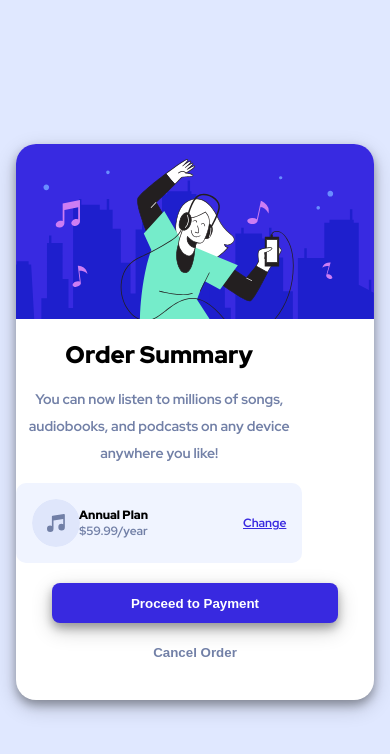
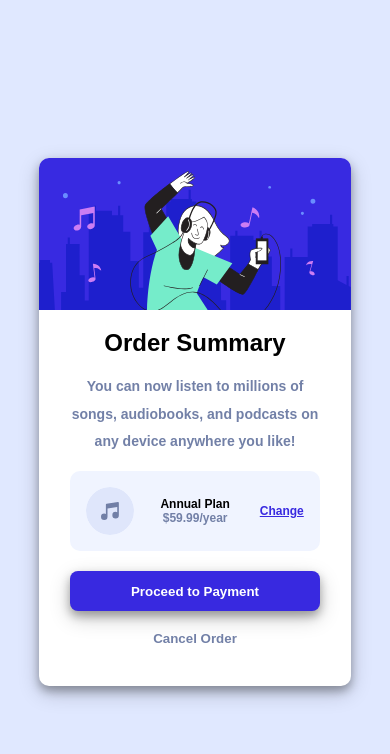
Before and after one commit to muhammedsajadali/Order-summary-Frontend-Mentor-challenge, a plain HTML site: page index.html in a window 390 px wide. Drawn offline with Linux system fonts and the light colour scheme.

Commit message:
Add files via upload

```diff
--- a/index.html
+++ b/index.html
@@ -3,9 +3,6 @@
 <head>
   <meta charset="UTF-8">
   <meta name="viewport" content="width=device-width, initial-scale=1.0">
-  <link rel="preconnect" href="https://fonts.googleapis.com">
-  <link rel="preconnect" href="https://fonts.gstatic.com" crossorigin>
-  <link href="https://fonts.googleapis.com/css2?family=Red+Hat+Display:wght@500;700;900&display=swap" rel="stylesheet">
   <link rel="icon" type="image/png" sizes="32x32" href="./images/favicon-32x32.png">
   <link rel="stylesheet" href="style.css">
   <title>Order summary card</title>
--- a/style.css
+++ b/style.css
@@ -4,7 +4,7 @@
     --very-pale-blue: hsl(225, 100%, 97%);
     --desaturated-blue: hsl(224, 23%, 55%);
     --dark-blue: hsl(223, 47%, 23%);
-    --font:'Red Hat Display', sans-serif;
+    --font: "RED HAT", sans-serif;
 }
 
 *{
@@ -15,7 +15,7 @@
 
 body{
     min-height: 100vh;
-    background: var(--pale-blue) url(./images/pattern-background-desktop.svg) no-repeat;
+    background: var(--very-pale-blue) url(./images/pattern-background-desktop.svg) no-repeat;
     background-size: 100% auto;
     display: flex;
     justify-content: center;
@@ -25,12 +25,12 @@ body{
 }
 
 main{
-    max-width:27rem
     display: flex;
     flex-direction: column;
     justify-content: center;
     align-items: center;
     text-align: center;
+    /*max-width:400px; clarify the pixel and add */
     border-radius: 10px;
     background-color: #fff;
     box-shadow: 0 5px 10px 0 rgba(0, 0, 0, 0.3), 0 7px 21px 0 rgba(0, 0, 0, 0.20);
@@ -156,13 +156,8 @@ img{
         font-size: 14px;
     }
     main{
-        width:95% ;
-        border-radius:20px;
-        margin: 1rem 1rem;
-    }
-
-    img{
-    border-radius: 20px 20px 0 0;
+        width:80% ;
+        margin: 1rem 2rem;
     }
 
     .image-container,
@@ -195,6 +190,6 @@ img{
 
 @media screen and (max-width:498px) {
    .duration-and-cost-container{
-    /*left:-.75%;*/
+    left:-.75%;
    }
 }
```
Also changed, not shown: 1 other file.
